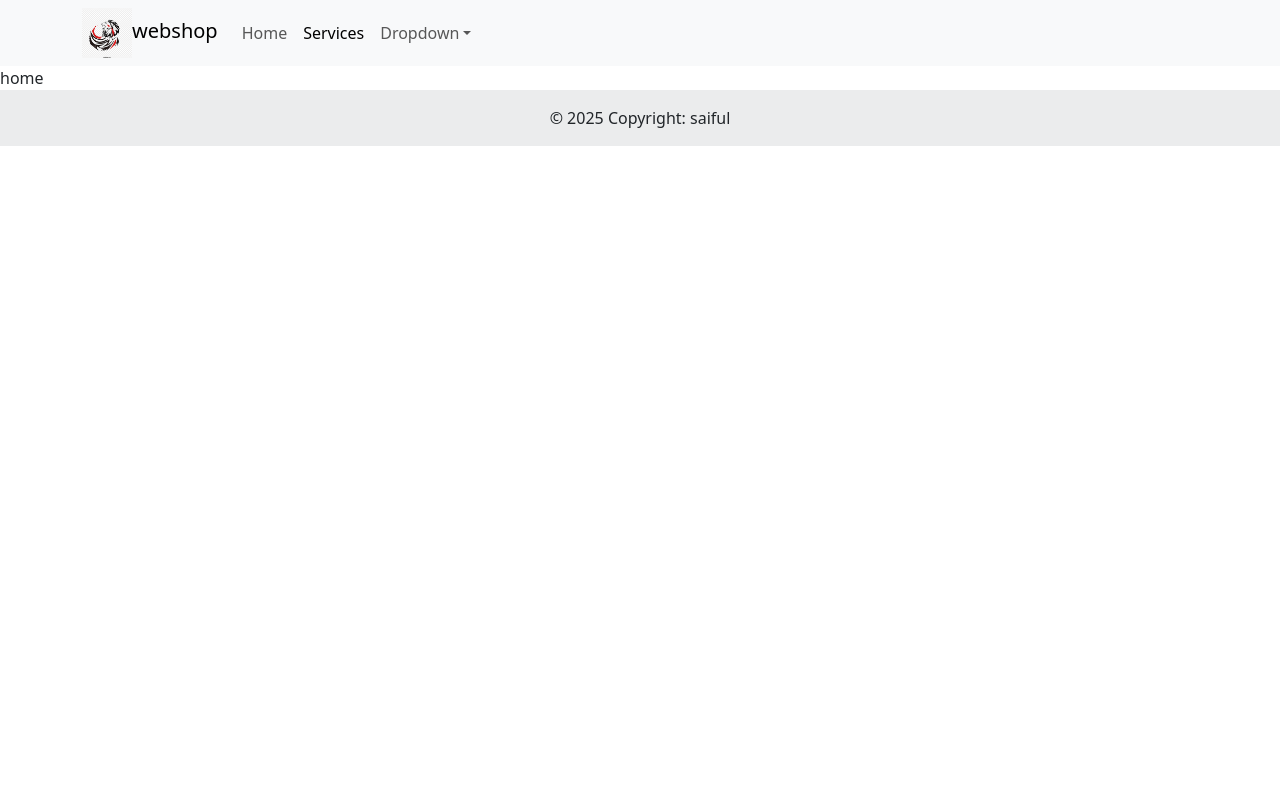
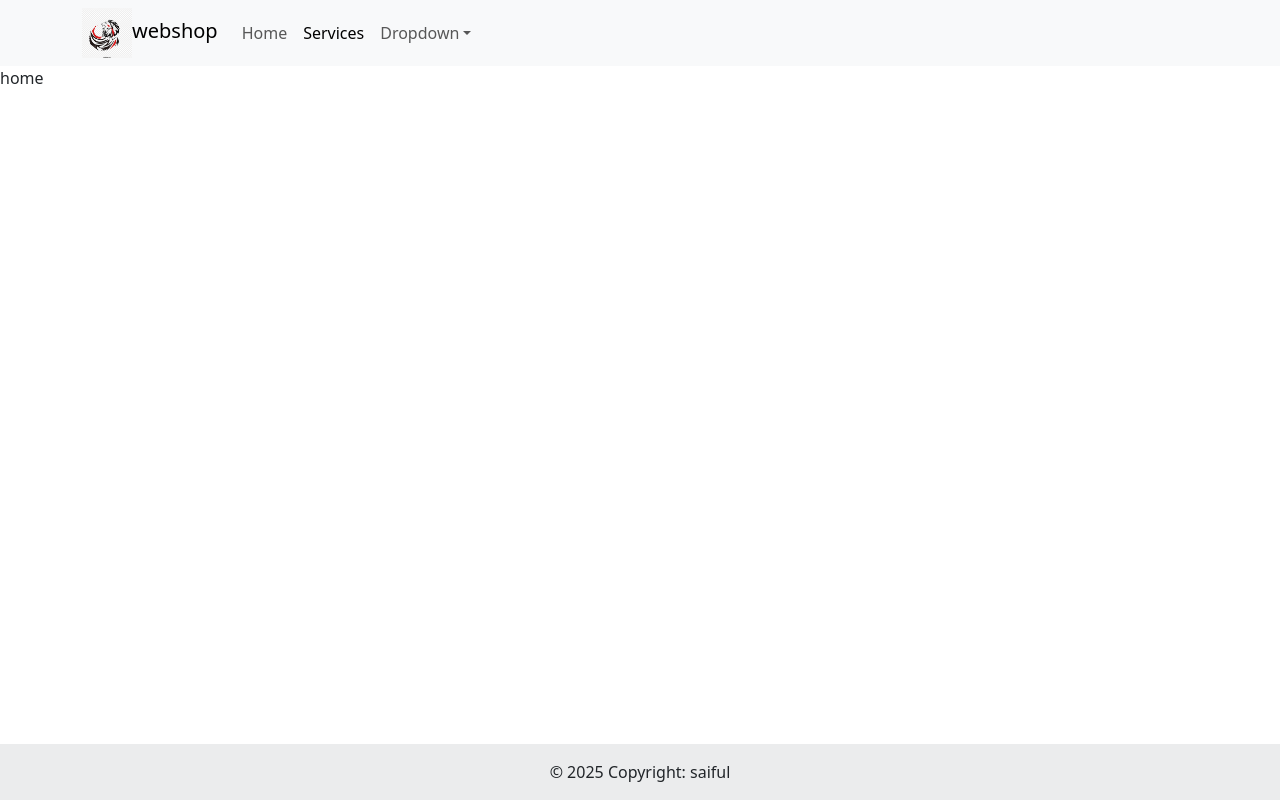
Before and after one commit to fra-uas-cloud-webshop/webshop-frontend, a React (Create React App) app: page / in a window 1280 px wide. Built offline with nearby package versions, Linux system fonts and the light colour scheme.

Commit message:
footer and navigation added and styled

```diff
--- a/src/App.js
+++ b/src/App.js
@@ -1,21 +1,23 @@
 import React from 'react';
-import Counter from './components/Counter';
+import { Route, Routes } from 'react-router';
 import Navigator from './components/navigator/Navigator';
-import { Route, Routes } from 'react-router';
-import Home from './components/home/Home.js';
-import Services from './components/services/Services.js';
-import Footer from './components/common/Footer.js';
+import Home from './components/home/Home';
+import Services from './components/services/Services';
+import Footer from './components/common/Footer';
 
 function App() {
   return (
-    <div className="app">
-      <Navigator sticky="top"></Navigator>
-      <Routes>
-        <Route path='/home' element={<Home></Home>}></Route>
-        <Route path='' element={<Home></Home>}></Route>
-        <Route path='services' element={<Services />}></Route>
-      </Routes>
-      <Footer sticky='bottom'> </Footer>
+    <div className="d-flex flex-column min-vh-100">
+      <Navigator sticky="top" />
+      <div className="flex-grow-1">
+        <Routes>
+          <Route path="/" element={<Home />} />
+          <Route path="/home" element={<Home />} />
+          <Route path="/services" element={<Services />} />
+          <Route path="*" element={<div>404 Not Found</div>} />
+        </Routes>
+      </div>
+      <Footer />
     </div>
   );
 }
```
